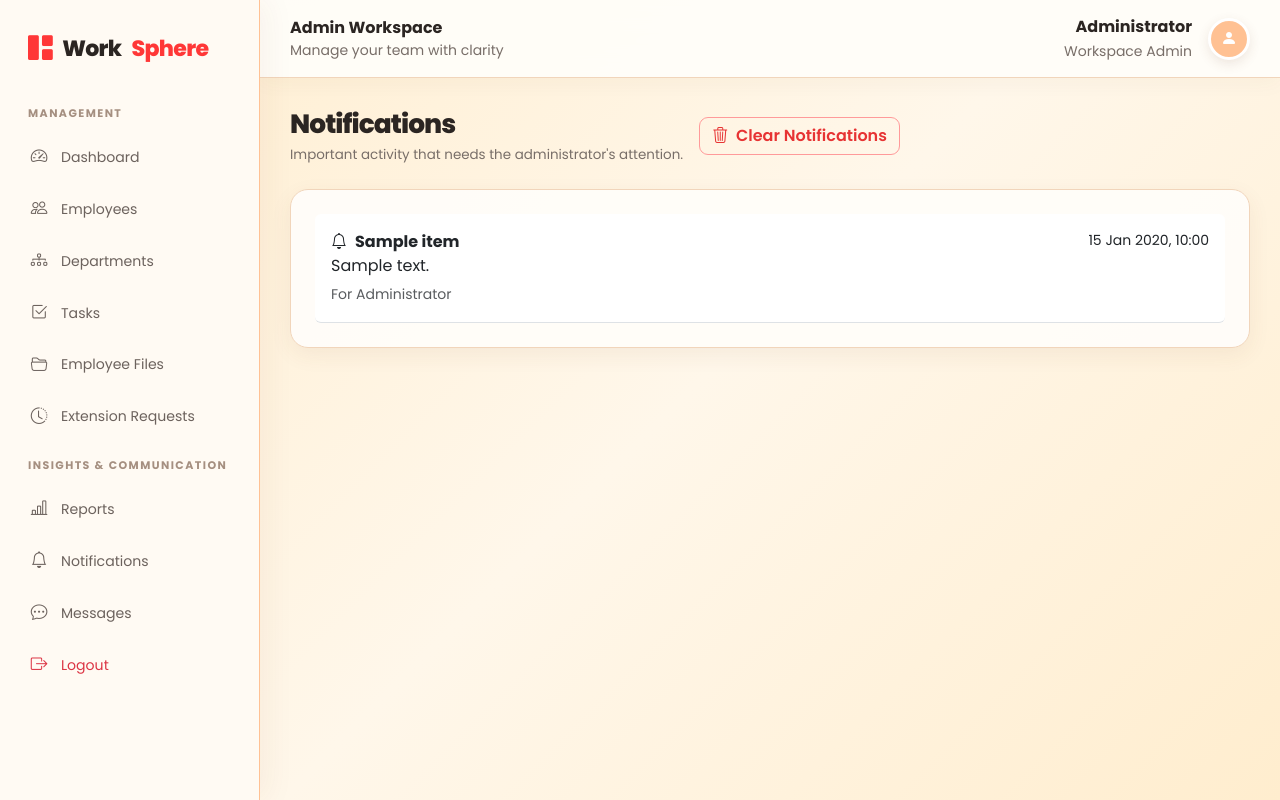
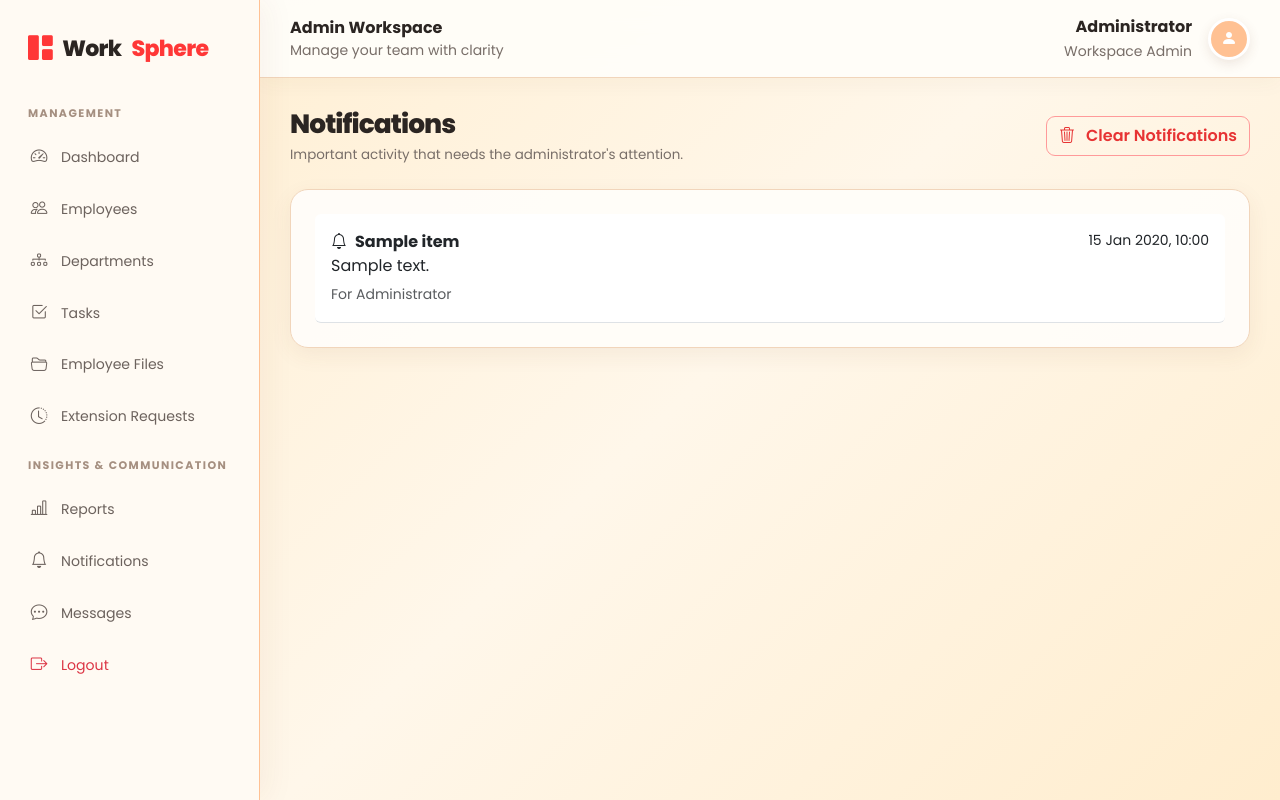
Before and after one commit to abhikrishnan447-dotcom/employee-management-system, a Django app: template work_management/work_manage/work_manage_app/templates/admin/notifications.html in a window 1280 px wide. Run offline with Django 5.2, Linux system fonts and the light colour scheme; the template is opened without the code that fills it: most values are stand-ins (such as "Sample title", 1, 10 or a date in 2020); data that the repository does not hold is empty.

Commit message:
Align admin notifications clear button

```diff
--- a/work_management/work_manage/work_manage_app/templates/admin/notifications.html
+++ b/work_management/work_manage/work_manage_app/templates/admin/notifications.html
@@ -1,6 +1,16 @@
 {% extends 'admin/admin_base.html' %}
 {% block title %}Notifications | WorkSphere{% endblock %}
 {% block content %}
-<div class="page-title mb-4"><div class="d-flex justify-content-between align-items-center gap-3"><div><h1>Notifications</h1><p>Important activity that needs the administrator's attention.</p></div><form method="post" action="{% url 'admin_clear_notifications' %}" class="ms-auto flex-shrink-0" onsubmit="return confirm('Clear all administrator notifications?');">{% csrf_token %}<button class="btn btn-outline-danger"><i class="bi bi-trash3 me-1"></i> Clear Notifications</button></form></div></div>
+<div class="page-title page-title-actions mb-4">
+  <div>
+    <h1>Notifications</h1>
+    <p>Important activity that needs the administrator's attention.</p>
+  </div>
+  <form method="post" action="{% url 'admin_clear_notifications' %}" onsubmit="return confirm('Clear all administrator notifications?');">
+    {% csrf_token %}
+    <button class="btn btn-outline-danger action-clear"><i class="bi bi-trash3 me-1"></i> Clear Notifications</button>
+  </form>
+</div>
+
 <div class="card-pro p-4"><div class="list-group">{% for item in notifications %}<div class="list-group-item border-0 border-bottom py-3"><div class="d-flex justify-content-between"><strong><i class="bi bi-bell me-2"></i>{{ item.title }}</strong><small>{{ item.created_at|date:'d M Y, H:i' }}</small></div><p class="mb-1">{{ item.message }}</p><small class="text-muted">For Administrator</small></div>{% empty %}<div class="text-muted">No administrator notifications.</div>{% endfor %}</div></div>
 {% endblock %}
```
